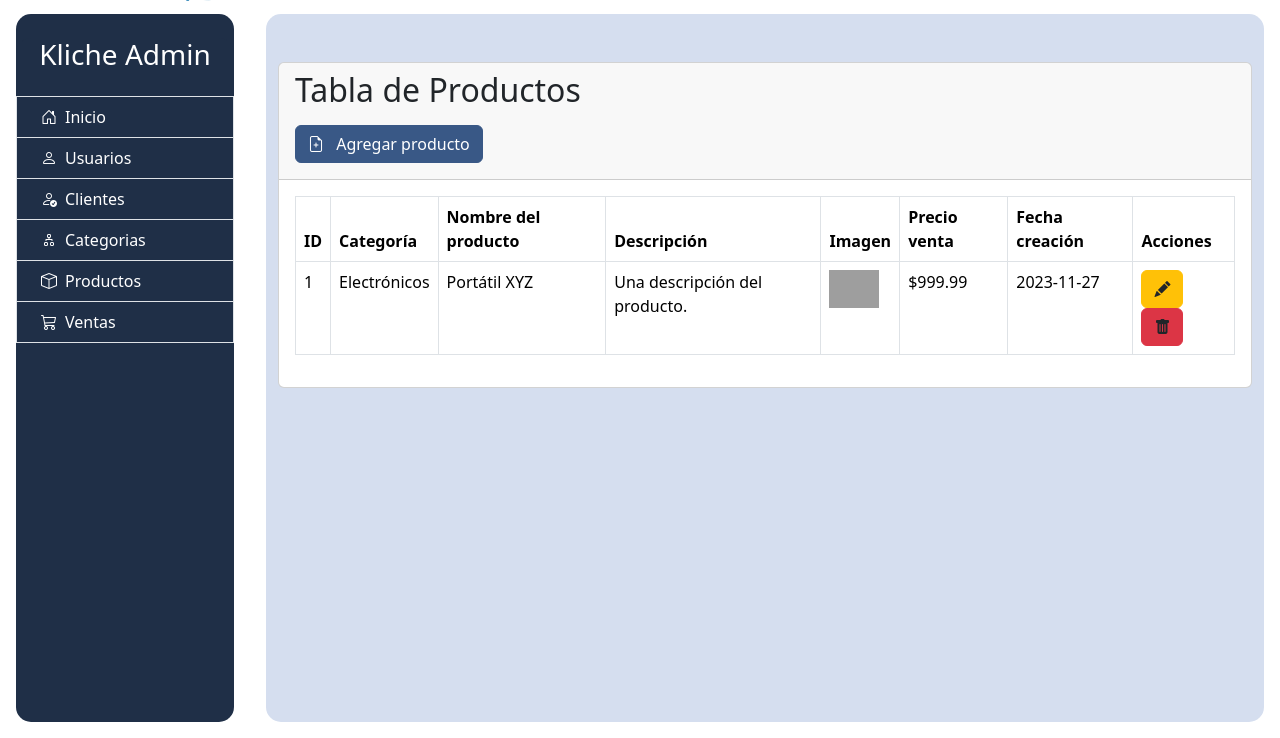
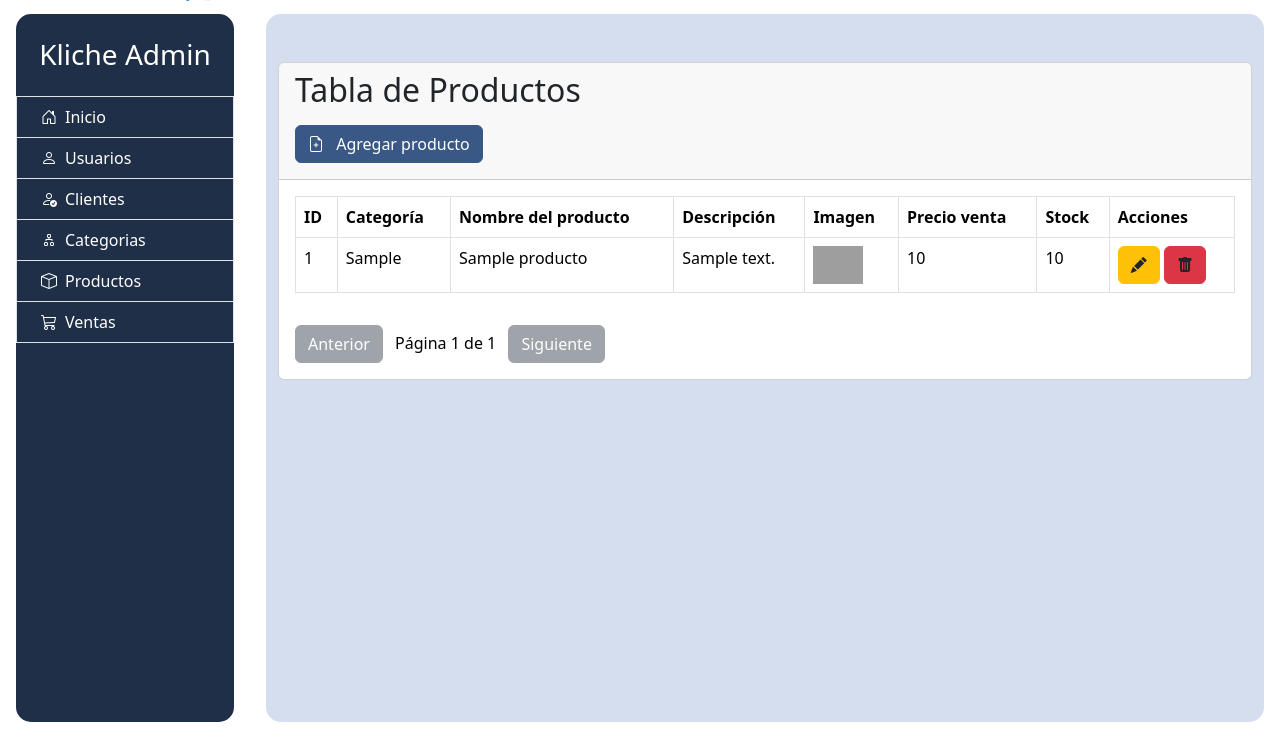
Before and after one commit to Crashuin/klicheProyectoFlask, a Flask app: page /producto in a window 1280 px wide. Shown: the part 62-800 px from the top of the page. Run offline with Flask 3, Linux system fonts and the light colour scheme; a user stored in the database is signed in; tables that the repository leaves empty or names only in its code hold one stand-in row (values such as "Sample post"); some libraries are stand-ins or nearby versions; grey boxes are pictures that could not be loaded.

Commit message:
Agregando ingreso de productos

```diff
--- a/aplicacion/auth/routes.py
+++ b/aplicacion/auth/routes.py
@@ -23,7 +23,6 @@ def index():
 @auth.route('/login', methods=['GET', 'POST'])
 def login():
     form = LoginForm()
-
     if request.method == 'POST':
         if form.validate_on_submit():
             user = User('', request.form.get('usuario'), request.form.get('contrasena'), '', '', '', '','')
--- a/aplicacion/connection.py
+++ b/aplicacion/connection.py
@@ -5,6 +5,7 @@ from flask import render_template
 
 import mysql.connector
 
+from mysql.connector import errorcode
 
 def get_connection():
     try:
@@ -15,7 +16,7 @@ def get_connection():
             database=config('MYSQL_DATABASE'),
             port=config('MYSQL_PORT', default=3306, cast=int),
         )
-    except Exception as e:
+    except mysql.connector.Error as e:
         logging.error(f"Error en la base de datos: {e}")
         if e.errno  == 2003 or e.errno  == 2006 or e.errno  == 1146:
                 return render_template('error_conexion_servidor.html')
--- a/aplicacion/producto/forms.py
+++ b/aplicacion/producto/forms.py
@@ -1,5 +1,5 @@
 from flask_wtf import FlaskForm
-from wtforms import StringField, SelectField, TextAreaField
+from wtforms import StringField, SelectField, TextAreaField, IntegerField
 from wtforms.validators import InputRequired
 
 from flask_wtf.file import FileField, FileAllowed, FileRequired
@@ -14,3 +14,5 @@ class ProductoForm(FlaskForm):
 
     ] )
     productoPrecio = StringField('Precio de venta', validators=[InputRequired(message="El precio no debe ir vacio")])
+
+    productoStock = IntegerField('Stock', validators=[InputRequired(message="El stock no debe ir vacio")])
--- a/aplicacion/producto/models/ProductModel.py
+++ b/aplicacion/producto/models/ProductModel.py
@@ -11,9 +11,12 @@ class ProductoModel():
         try:
             connection = get_connection()
             with connection.cursor() as cursor:
-                sql = """INSERT INTO categoria ("nomCategoria")
-                     VALUES ('{}')""".format(producto.nomCategoria)
-                cursor.execute(sql)
+                sql = """
+                    INSERT INTO producto (nombre, categoria, descripcion, imagen, precio, stock)
+                    VALUES (%s, %s, %s, %s, %s, %s)
+                """
+                values = (producto.nombre, producto.categoria, producto.descripcion, producto.imagen, producto.precio, producto.stock)
+                cursor.execute(sql, values)
                 connection.commit()
                 return True
         except Exception as e:
@@ -22,11 +25,11 @@ class ProductoModel():
             connection.close()
 
     @classmethod
-    def listar_categorias(cls):
+    def listar_productos(cls):
         try:
             connection = get_connection()
             with connection.cursor() as cursor:
-                sql = """SELECT * FROM categoria"""
+                sql = """SELECT id, categoria, nombre, descripcion, imagen, precio, stock FROM producto """
                 cursor.execute(sql)
                 clientes = cursor.fetchall()
                 return clientes
--- a/aplicacion/producto/routes.py
+++ b/aplicacion/producto/routes.py
@@ -1,6 +1,13 @@
-from flask import redirect, render_template, url_for
+from flask import redirect, render_template, url_for, request
 from . import producto
 from .forms import ProductoForm
+
+
+#modelo
+from .models.ProductModel import ProductoModel
+
+#entidad
+from .models.entities.ProductoEntity import Producto
 
 from flask_login import login_user, login_manager, logout_user, login_required
 
@@ -8,12 +15,42 @@ from flask_login import login_user, login_manager, logout_user, login_required
 @login_required
 def productoPage():
     form = ProductoForm()
-    return render_template('producto.html', form=form)
+
+     #Obtener campos para la paginación
+    producto = ProductoModel.listar_productos()
+
+    # Resto del código para la paginación
+    page = request.args.get('page', 1, type=int)
+    per_page = 5
+
+    total_pages = (len(producto) + per_page - 1) // per_page
+    items_on_page = producto[(page - 1) * per_page: page * per_page]
+
+    return render_template(template_name_or_list='producto.html', form=form, producto=producto, items_on_page=items_on_page, total_pages=total_pages, page=page, mostrar_modal=form.errors)
 
 @producto.route('/ingresar_producto', methods=['POST'])
 @login_required
 def ingresarProducto():
     form = ProductoForm()
     if form.validate_on_submit():
-        return redirect(url_for('producto.productoPage'))
-    return render_template('producto.html', form=form, mostrar_modal=form.errors)
+        if form.validate_on_submit():
+            producto = Producto('',request.form.get('productoNombre'), request.form.get('productoCategoria'), request.form.get('productoDescripcion'), request.form.get('productoImagen'), request.form.get('productoPrecio'), request.form.get('productoStock'))
+            producto_registrado = ProductoModel.register(producto)
+
+            if producto_registrado:
+                print("categoria registrada")
+            else:
+                print("No se pudo registrar la categoria")
+            return redirect(url_for('producto.productoPage'))
+
+    #Obtener campos para la paginación
+    producto = ProductoModel.listar_productos()
+
+    # Resto del código para la paginación
+    page = request.args.get('page', 1, type=int)
+    per_page = 5
+
+    total_pages = (len(producto) + per_page - 1) // per_page
+    items_on_page = producto[(page - 1) * per_page: page * per_page]
+
+    return render_template(template_name_or_list='producto.html', form=form, producto=producto, items_on_page=items_on_page, total_pages=total_pages, page=page, mostrar_modal=form.errors)
--- a/aplicacion/producto/templates/producto.html
+++ b/aplicacion/producto/templates/producto.html
@@ -1,7 +1,7 @@
 {% extends 'index.html' %}
 
 
-{% block title %}Usuario{% endblock %}
+{% block title %}Productos{% endblock %}
 
 {% block content %}
 
--- a/aplicacion/producto/templates/tablaproducto.html
+++ b/aplicacion/producto/templates/tablaproducto.html
@@ -15,19 +15,22 @@
                 <th>Descripción</th>
                 <th>Imagen</th>
                 <th>Precio venta</th>
-                <th>Fecha creación</th>
+                <th>Stock</th>
+
                 <th>Acciones</th>
               </tr>
             </thead>
             <tbody>
+              {% for producto in items_on_page %}
               <tr>
-                <td>1</td>
-                <td>Electrónicos</td>
-                <td>Portátil XYZ</td>
-                <td>Una descripción del producto.</td>
-                <td><img src="ruta_de_la_imagen.jpg" alt="Imagen del producto" width="50"></td>
-                <td>$999.99</td>
-                <td>2023-11-27</td>
+                <td>{{ producto[0] }} </td>
+                <td>{{ producto[1] }}</td>
+                <td>{{ producto[2] }}</td>
+                <td>{{ producto[3] }}</td>
+                <td><img src="{{ url_for('static', filename='{{producto[4]}}') }}" alt="Imagen del producto" width="50"></td>
+                <td>{{ producto[5] }}</td>
+                <td>{{ producto[6] }}</td>
+
                 <td>
                   <button class="btn btn-warning">
                     <i class="bi bi-pencil-fill text-dark"></i>
@@ -38,10 +41,24 @@
                   </button>
                 </td>
               </tr>
-              <!-- Puedes agregar más filas de productos aquí -->
+              {% endfor %}
             </tbody>
           </table>
         </div>
+        <div class="text-black mt-3 ms-auto">
+          {% if page > 1 %}
+            <a href="{{ url_for('producto.productoPage', page=page-1) }}" class="btn btn-primary">Anterior</a>
+          {% else %}
+            <span class="btn btn-secondary disabled">Anterior</span>
+          {% endif %}
+
+          <span class="mx-2 text-black">Página {{ page }} de {{ total_pages }}</span>
+
+          {% if page < total_pages %}
+            <a href="{{ url_for('producto.productoPage', page=page+1) }}" class="btn btn-primary">Siguiente</a>
+          {% else %}
+            <span class="btn btn-secondary disabled">Siguiente</span>
+          {% endif %}
       </div>
     </div>
   </div>
@@ -114,7 +131,18 @@
             </div>
             {% endif %}
           </div>
-          <!-- Otros campos de producto, si es necesario -->
+          <div class="mb-3">
+            <label for="productoStock" class="form-label">Stock</label>
+            {{ form.productoStock(class="form-control", id="productoStock") }}
+            {% if form.productoStock.errors %}
+            <div class="text-danger small mt-2">
+              {% for error in form.productoStock.errors %}
+              <label>{{ error }}</label>
+              {% endfor %}
+            </div>
+            {% endif %}
+          </div>
+
           <button type="submit" class="btn btn-primary mx-auto">Guardar</button>
         </form>
       </div>
```
Also changed, not shown: aplicacion/producto/models/entities/ProductoEntity.py (+7 -8 lines).
